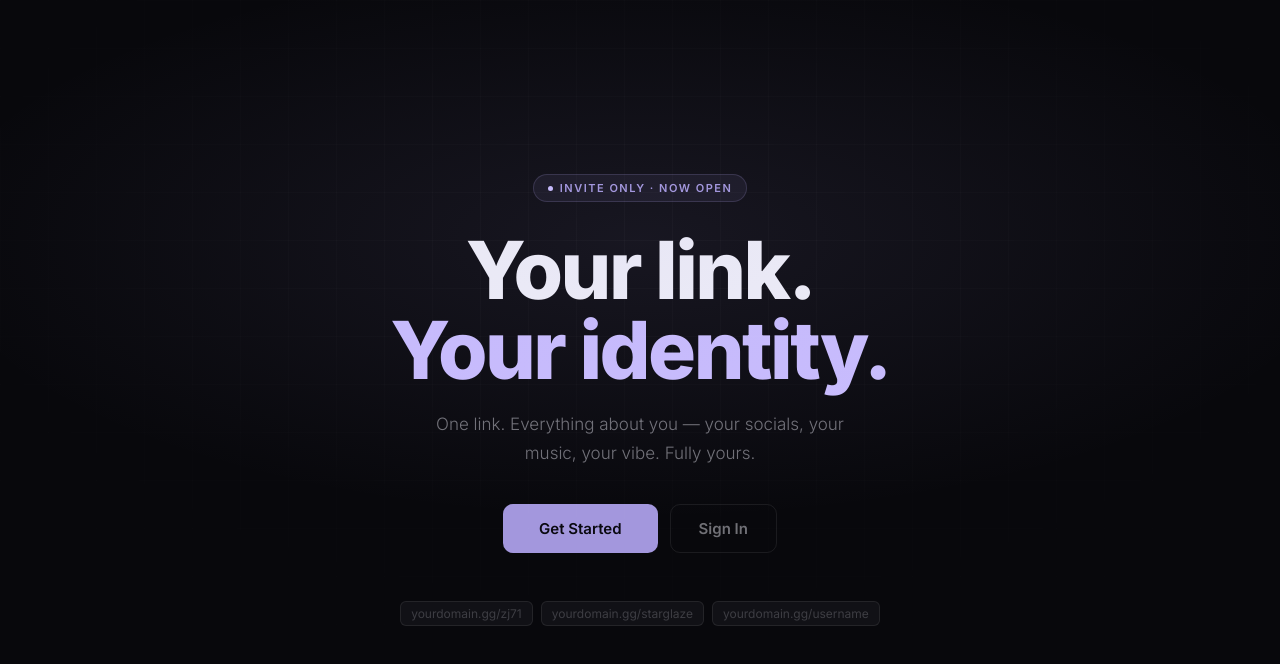
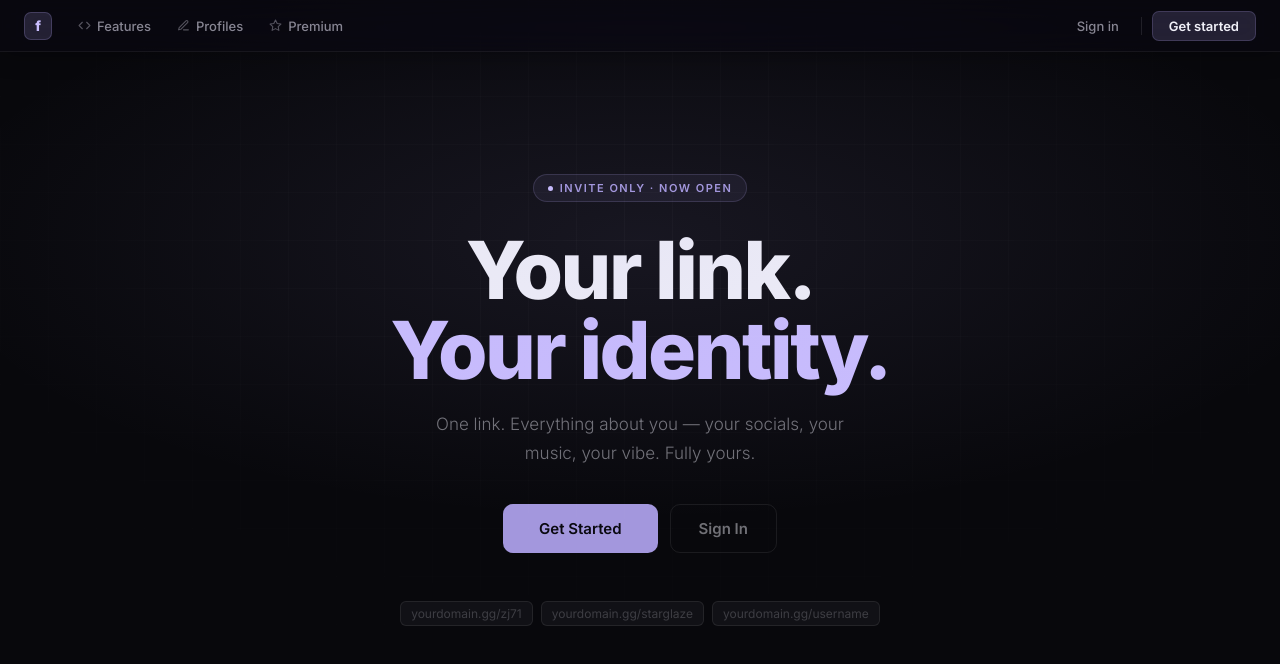
Before and after one commit to abigailleahgoldberg/biolink, a Next.js app: page / in a window 1280 px wide. Shown: the top 664 px of the page. Built offline with nearby package versions, Linux system fonts and the light colour scheme.

Commit message:
Add frosted glass nav — matches greed.best screenshot exactly

```diff
--- a/app/globals.css
+++ b/app/globals.css
@@ -28,6 +28,73 @@ html, body {
 a { color: inherit; text-decoration: none; }
 button { font-family: inherit; }
 input, textarea { font-family: inherit; }
+
+/* ── Frosted glass nav ── */
+.glass-nav {
+  position: fixed; top: 0; left: 0; right: 0; z-index: 1000;
+  height: 52px;
+  background: rgba(10, 9, 18, 0.55);
+  backdrop-filter: blur(20px) saturate(180%);
+  -webkit-backdrop-filter: blur(20px) saturate(180%);
+  border-bottom: 1px solid rgba(255,255,255,0.06);
+  box-shadow: 0 1px 24px rgba(0,0,0,0.35);
+}
+.glass-nav-inner {
+  max-width: 1280px; margin: 0 auto; padding: 0 24px;
+  height: 100%; display: flex; align-items: center; justify-content: space-between;
+}
+.glass-nav-left { display: flex; align-items: center; gap: 6px; }
+.glass-logo {
+  display: flex; align-items: center; justify-content: center;
+  margin-right: 8px; flex-shrink: 0;
+}
+.glass-logo-icon {
+  width: 28px; height: 28px; border-radius: 7px;
+  background: rgba(163,151,221,0.18); border: 1px solid rgba(163,151,221,0.25);
+  display: flex; align-items: center; justify-content: center;
+  font-size: 14px; font-weight: 800; color: var(--light);
+  transition: background 0.15s;
+}
+.glass-logo:hover .glass-logo-icon { background: rgba(163,151,221,0.28); }
+.glass-nav-links { display: flex; align-items: center; gap: 2px; }
+.glass-nav-link {
+  display: inline-flex; align-items: center; gap: 6px;
+  padding: 6px 12px; border-radius: 7px;
+  font-size: 13px; font-weight: 500; color: rgba(240,238,255,0.55);
+  transition: color 0.15s, background 0.15s;
+  white-space: nowrap;
+}
+.glass-nav-link:hover { color: rgba(240,238,255,0.9); background: rgba(255,255,255,0.05); }
+.glass-nav-link svg { opacity: 0.6; flex-shrink: 0; }
+.glass-nav-right { display: flex; align-items: center; gap: 4px; }
+.glass-nav-divider { width: 1px; height: 18px; background: rgba(255,255,255,0.1); margin: 0 6px; }
+.glass-nav-cta {
+  padding: 6px 16px; border-radius: 7px;
+  font-size: 13px; font-weight: 600; color: var(--text);
+  background: rgba(163,151,221,0.18); border: 1px solid rgba(163,151,221,0.22);
+  transition: all 0.18s;
+}
+.glass-nav-cta:hover { background: rgba(163,151,221,0.3); border-color: rgba(163,151,221,0.4); }
+
+/* Mobile hamburger */
+.glass-hamburger {
+  display: none; flex-direction: column; gap: 5px; padding: 6px;
+  background: none; border: none; cursor: pointer;
+}
+.glass-hamburger span {
+  display: block; width: 20px; height: 1.5px;
+  background: rgba(240,238,255,0.6); border-radius: 1px;
+  transition: all 0.2s;
+}
+@media (max-width: 640px) {
+  .glass-nav-links { display: none; }
+  .glass-nav-divider { display: none; }
+  .glass-nav-cta { display: none; }
+  .glass-hamburger { display: flex; }
+}
+
+/* Push hero content below fixed nav */
+.landing-hero { padding-top: 52px; }
 
 /* ── Shared layout ── */
 .page { min-height: 100vh; display: flex; flex-direction: column; }
--- a/app/page.tsx
+++ b/app/page.tsx
@@ -2,6 +2,48 @@ import Link from 'next/link'
 
 export default function Landing() {
   return (
+    <>
+      {/* ── FROSTED NAV ── */}
+      <nav className="glass-nav">
+        <div className="glass-nav-inner">
+          {/* Left — logo + links */}
+          <div className="glass-nav-left">
+            <Link href="/" className="glass-logo">
+              <div className="glass-logo-icon">f</div>
+            </Link>
+            <div className="glass-nav-links">
+              <a href="#" className="glass-nav-link">
+                <svg width="13" height="13" viewBox="0 0 24 24" fill="none" stroke="currentColor" strokeWidth="2" strokeLinecap="round" strokeLinejoin="round"><polyline points="16 18 22 12 16 6"/><polyline points="8 6 2 12 8 18"/></svg>
+                Features
+              </a>
+              <a href="#" className="glass-nav-link">
+                <svg width="13" height="13" viewBox="0 0 24 24" fill="none" stroke="currentColor" strokeWidth="2" strokeLinecap="round" strokeLinejoin="round"><path d="M12 20h9"/><path d="M16.5 3.5a2.121 2.121 0 0 1 3 3L7 19l-4 1 1-4L16.5 3.5z"/></svg>
+                Profiles
+              </a>
+              <a href="#" className="glass-nav-link">
+                <svg width="13" height="13" viewBox="0 0 24 24" fill="none" stroke="currentColor" strokeWidth="2" strokeLinecap="round" strokeLinejoin="round"><polygon points="12 2 15.09 8.26 22 9.27 17 14.14 18.18 21.02 12 17.77 5.82 21.02 7 14.14 2 9.27 8.91 8.26 12 2"/></svg>
+                Premium
+              </a>
+            </div>
+          </div>
+
+          {/* Right — auth + cta */}
+          <div className="glass-nav-right">
+            <Link href="/login" className="glass-nav-link">Sign in</Link>
+            <div className="glass-nav-divider" />
+            <Link href="/signup" className="glass-nav-cta">
+              Get started
+            </Link>
+          </div>
+
+          {/* Mobile hamburger */}
+          <button className="glass-hamburger" aria-label="Menu">
+            <span /><span /><span />
+          </button>
+        </div>
+      </nav>
+
+      {/* ── HERO ── */}
       <main className="landing-hero">
         <div className="landing-bg" />
         <div className="landing-grid" />
@@ -35,5 +77,6 @@ export default function Landing() {
           ))}
         </div>
       </main>
+    </>
   )
 }
```
Lines whose indentation alone changed are shown as unchanged.
